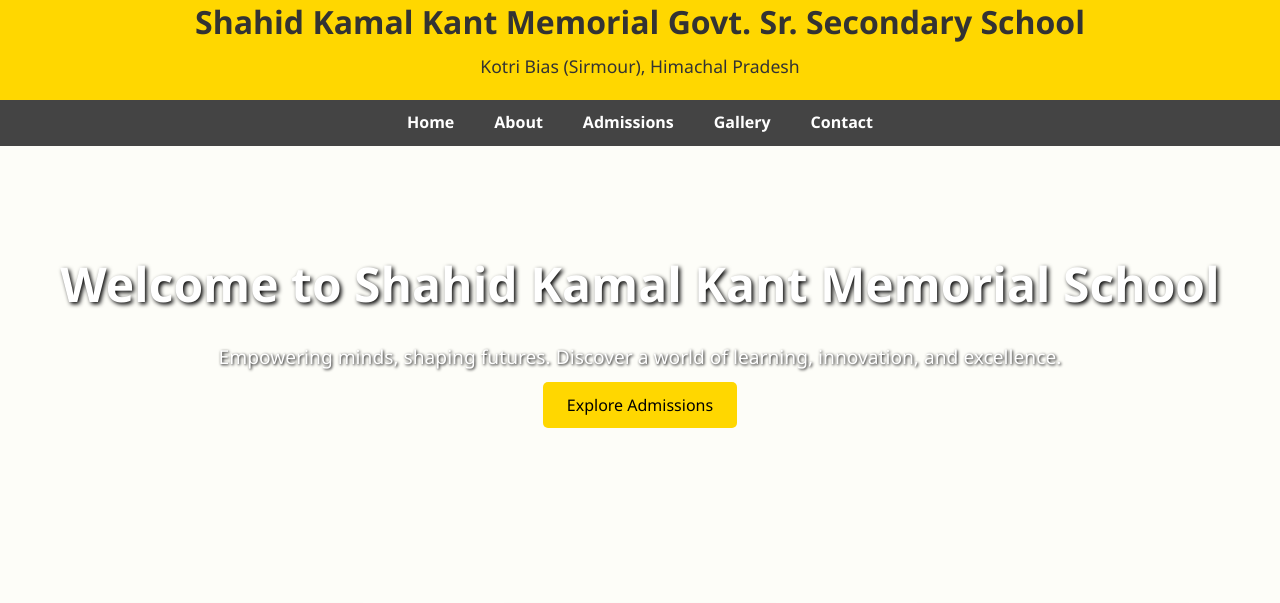
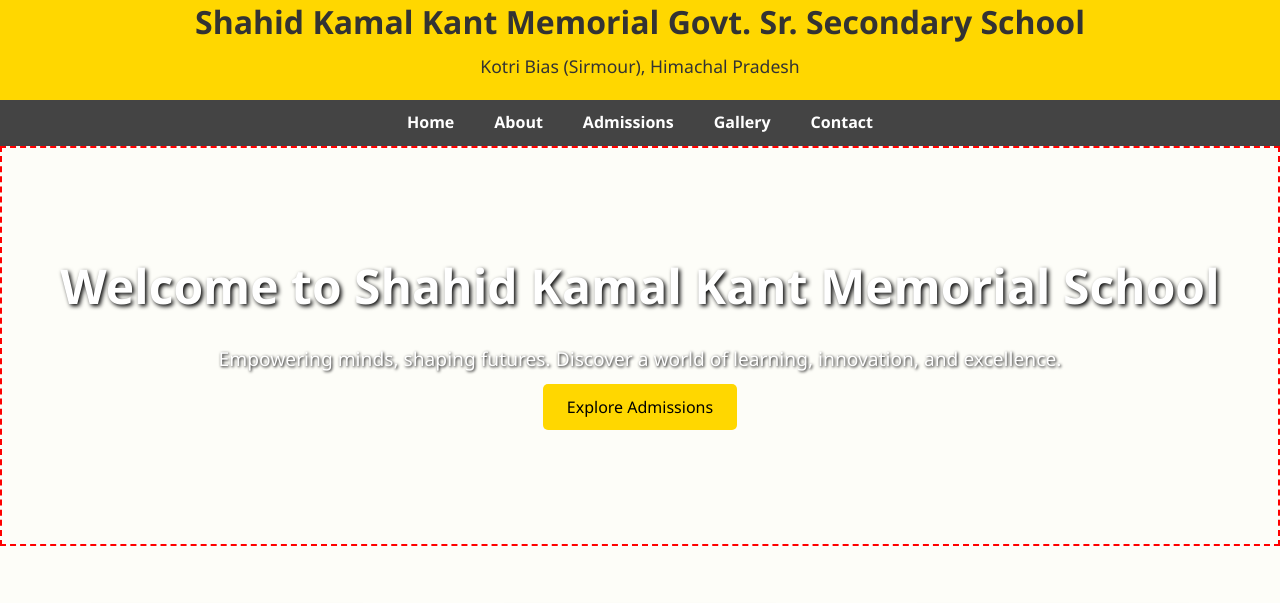
Before and after one commit to pranav064/pranav064.github.io, a plain HTML site: page index.html in a window 1280 px wide. Shown: the part 122-725 px from the top of the page. Drawn offline with Linux system fonts and the light colour scheme.

Commit message:
Update style.css

```diff
--- a/style.css
+++ b/style.css
@@ -64,6 +64,7 @@
 
 /* Hero Section */
 .hero {
+  border: 2px dashed red; /* TEMP *
   background-image: url('hero.png'); /* make sure this matches your filename */
   background-size: cover;
   background-position: center;
```
